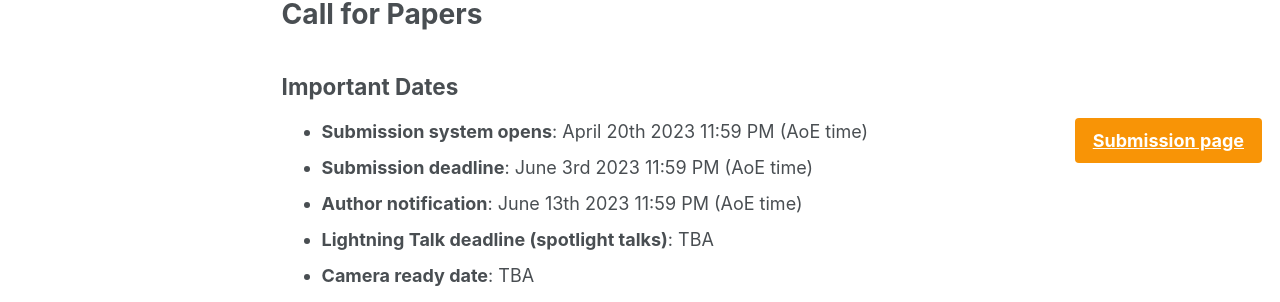
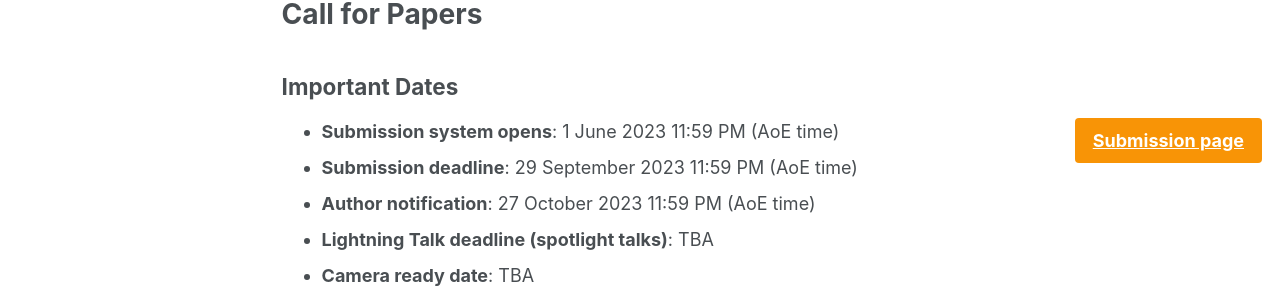
Before and after one commit to realworldml/neurips2023, a Jekyll site: the page built from _pages/cfp.md, in a window 1280 px wide. Shown: the part 118-420 px from the top of the page. Built offline with Jekyll 4.4.1, drawn with Linux system fonts in a browser that asks for light colours.

Commit message:
update cfp page

```diff
--- a/_pages/cfp.md
+++ b/_pages/cfp.md
@@ -8,9 +8,9 @@ sitemap: false
 
 Important Dates
 ----------------
-* **Submission system opens**: April 20th 2023 11:59 PM (AoE time)  [Submission page](https://todo.com){: .btn .btn--warning .btn--large .align-right}
-* **Submission deadline**: June 3rd 2023 11:59 PM (AoE time)
-* **Author notification**: June 13th 2023  11:59 PM (AoE time)
+* **Submission system opens**: 1 June 2023 11:59 PM (AoE time)  [Submission page](https://todo.com){: .btn .btn--warning .btn--large .align-right}
+* **Submission deadline**: 29 September 2023 11:59 PM (AoE time)
+* **Author notification**: 27 October 2023  11:59 PM (AoE time)
 * **Lightning Talk deadline (spotlight talks)**: TBA
 * **Camera ready date**: TBA
 * **Workshop day**: TBA
```
Also changed, not shown: _pages/organizers.md (+1 -3 lines).
